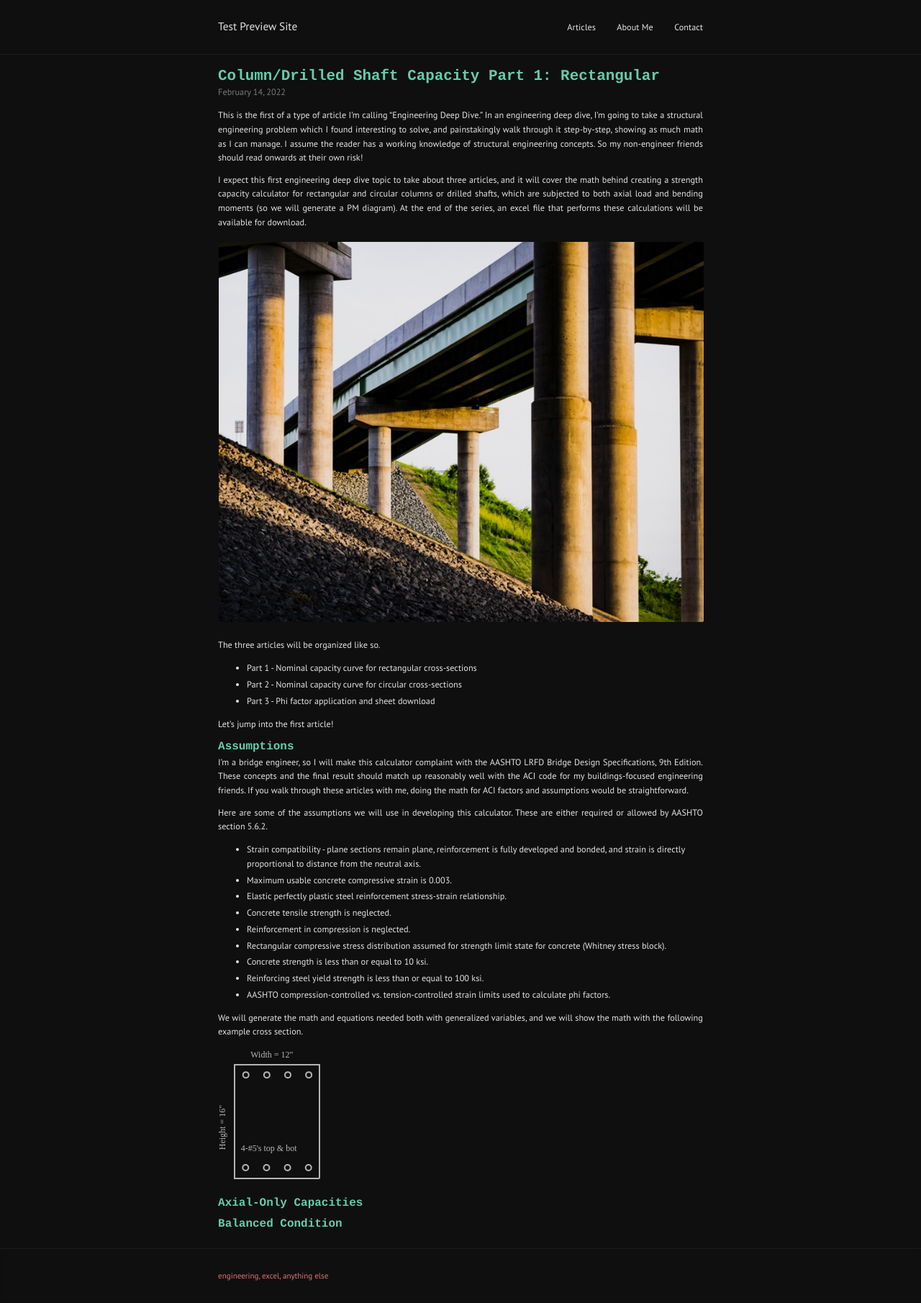
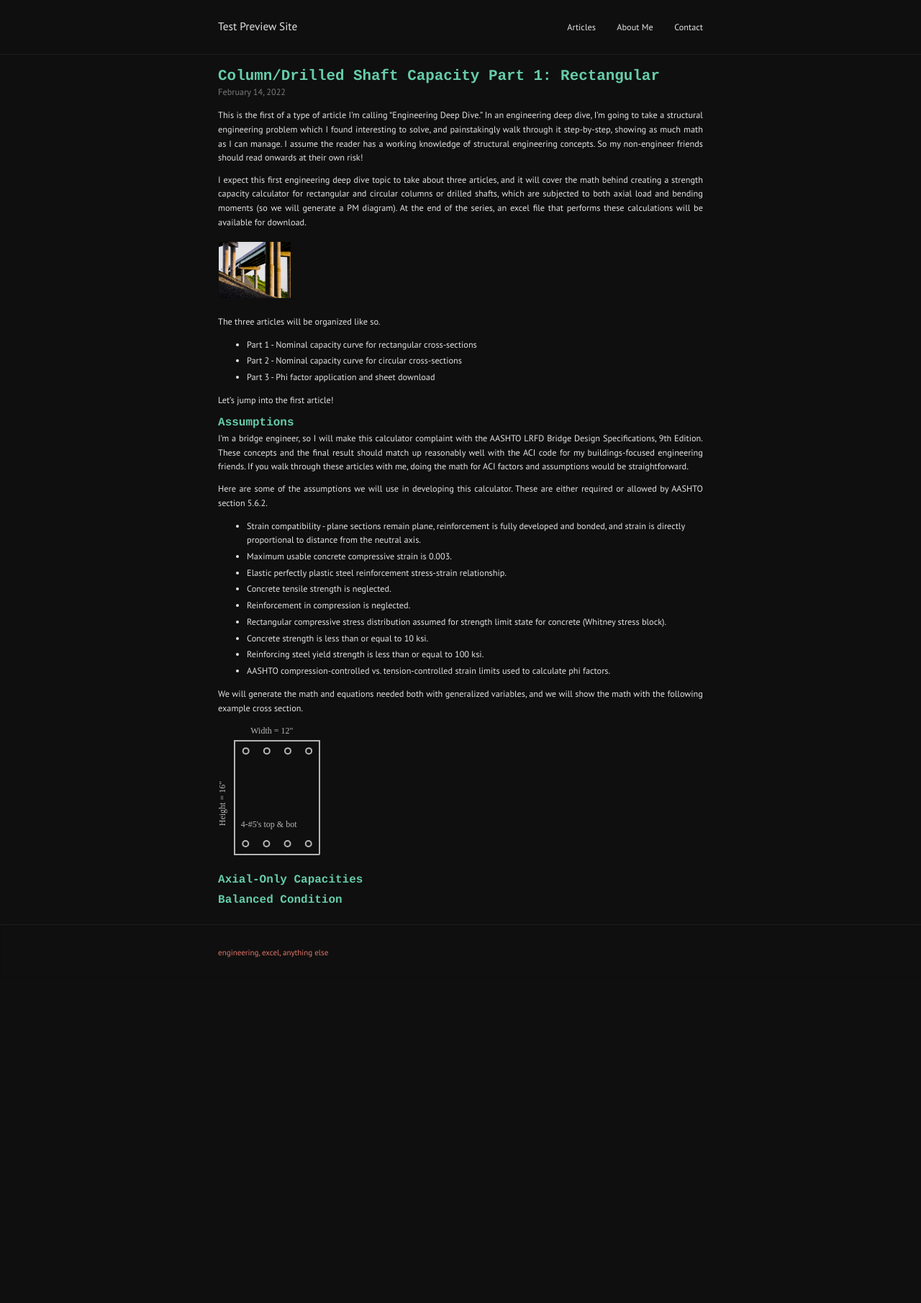
Before and after one commit to labeattie/testpreviewsite, a Jekyll site: the page built from _posts/2022-02-14-drilled-shaft-capacity-rectangular.md, in a window 1280 px wide. Shown: the whole page at 72% size. Built offline with Jekyll 4.4.1, drawn with Linux system fonts in a browser that asks for light colours; after the commit the page ends 1360 px from its top, so only the background shows below that.

```diff
--- a/_posts/2022-02-14-drilled-shaft-capacity-rectangular.md
+++ b/_posts/2022-02-14-drilled-shaft-capacity-rectangular.md
@@ -11,7 +11,7 @@
 
 
 
-![bridge_col](/testpreviewsite/assets/bridge columns.jpg){: height="100" }
+![bridge_col](/testpreviewsite/assets/bridge columns.jpg){: width="100" }
 
 The three articles will be organized like so.
 * Part 1 - Nominal capacity curve for rectangular cross-sections
```
